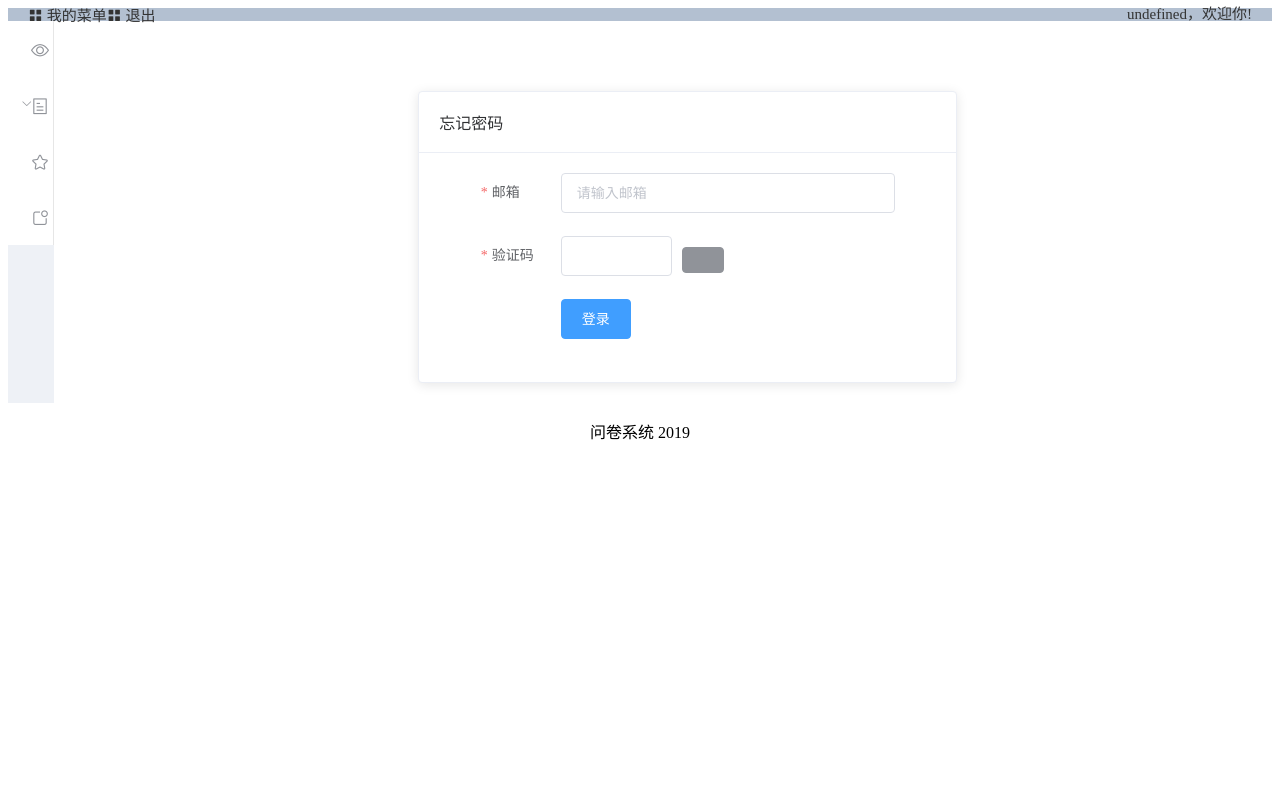
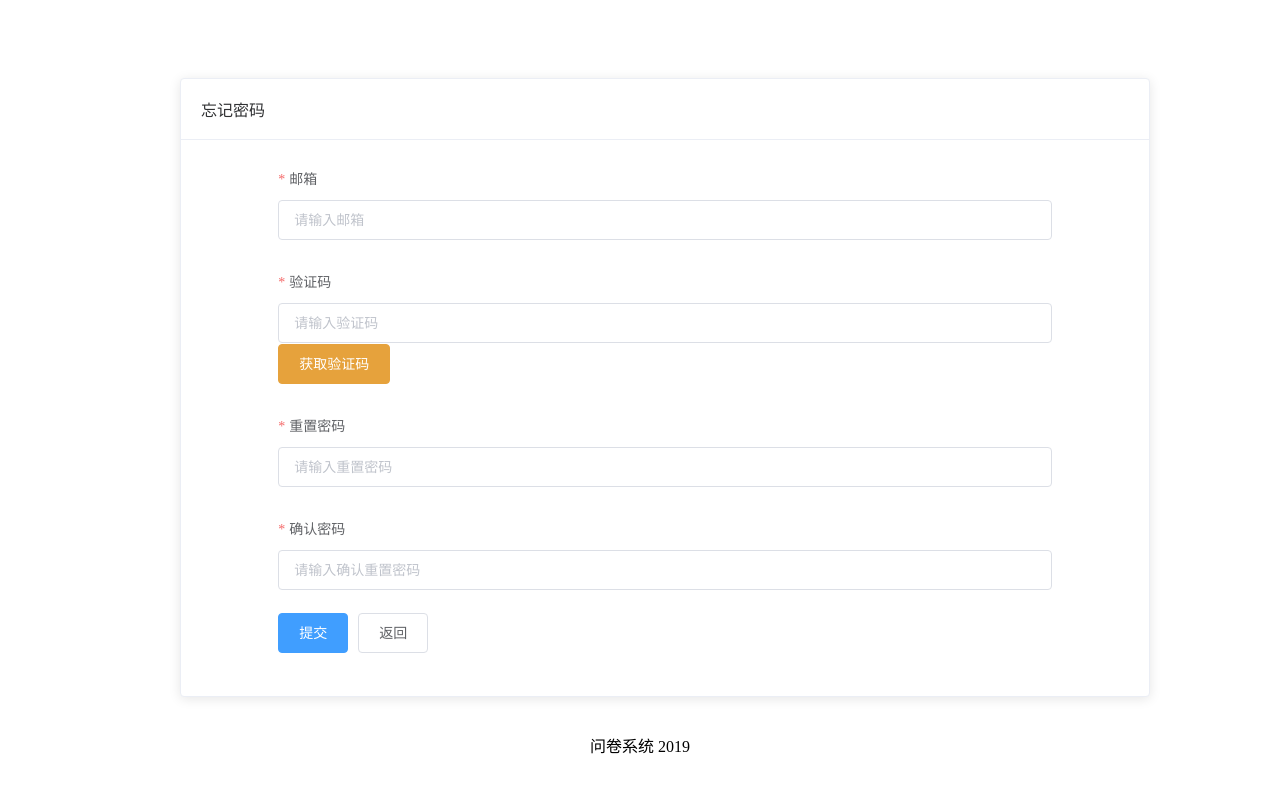
Before and after one commit to BloodBlue/Weekday, a Vue app in the folder frontend/: page /#/mailpsw in a window 1280 px wide. Shown: the top 792 px of the page. Built offline with nearby package versions, Linux system fonts and the light colour scheme.

Commit message:
完善忘记密码页面

```diff
--- a/frontend/src/App.vue
+++ b/frontend/src/App.vue
@@ -69,7 +69,7 @@ export default {
     '$route' () {
       console.log(this.$route.name)
       // 不等于登录页面的时候为true
-      if (this.$route.name === 'Login' || this.$route.name === 'Register') { this.show = false }
+      if (this.$route.name === 'Login' || this.$route.name === 'Register' || this.$route.name === 'Mailpsw') { this.show = false }
       if (this.$route.name === 'frequency' || this.$route.name === 'Question' || this.$route.name === 'Monday' || this.$route.name === 'Home') { this.show = true }
     }
   },
--- a/frontend/src/views/Home.vue
+++ b/frontend/src/views/Home.vue
@@ -252,6 +252,7 @@ f > :first-child{
 }
 .bodyhome{
 }
+
 .close{
   margin-right 10px
 }
--- a/frontend/src/views/Login.vue
+++ b/frontend/src/views/Login.vue
@@ -1,7 +1,7 @@
 <template>
   <div class="backgrounddiv">
     <el-row type="flex" justify="center">
-      <el-col :span="16">
+      <el-col :span="20">
         <h2 style="text-align: center; font-size: 0.7rem; color: #F45B4B">大学生体力活动调研平台</h2>
         <el-card id="login-card">
           <div slot="header" class="clearfix">
--- a/frontend/src/views/Mailpsw.vue
+++ b/frontend/src/views/Mailpsw.vue
@@ -1,7 +1,7 @@
 <template>
   <div>
     <el-row type="flex" justify="center">
-      <el-col :span="12">
+      <el-col :span="20">
         <el-card id="login-card">
           <div slot="header" class="clearfix">
             <span>忘记密码</span>
@@ -9,21 +9,25 @@
           <div>
             <el-row type="flex" justify="center">
               <el-col :span="20">
-                <el-form label-position="left" label-width="80px" :model="loginForm" :rules="rules" ref="loginForm">
+                <el-form label-position="left" :model="loginForm" :rules="rules" ref="loginForm">
                   <el-form-item label="邮箱" prop="mailname">
                     <el-input placeholder="请输入邮箱" v-model="loginForm.mailname" ></el-input>
                   </el-form-item>
+                  <el-row>
                   <el-form-item label="验证码" prop="mailpassword" >
-                    <el-col :span="8">
-                      <el-input type="password" v-model="loginForm.mailpassword" ></el-input>
-                    </el-col>
-                    <el-col :span="15">
-                      <el-button v-show="show" type="primary" @click="getpsw" >获取验证码</el-button>
-                      <el-button v-show="!show" type="info" @click="getpsw" >{{timecount}}</el-button>
-                    </el-col>
+                      <el-input placeholder="请输入验证码" v-model="loginForm.mailpassword" ></el-input>
+                      <el-button type="warning" @click="getsecode()">获取验证码</el-button>
+                  </el-form-item>
+                  </el-row>
+                  <el-form-item label="重置密码" prop="resetpsw">
+                    <el-input type="password" placeholder="请输入重置密码" v-model="loginForm.resetpsw" ></el-input>
+                  </el-form-item>
+                  <el-form-item label="确认密码" prop="resetpsw">
+                    <el-input type="password" placeholder="请输入确认重置密码" v-model="loginForm.resetpsw2" ></el-input>
                   </el-form-item>
                   <el-form-item>
-                    <el-button type="primary"  @click="submit" >登录</el-button>
+                    <el-button type="primary"  @click="submit" >提交</el-button>
+                    <el-button type="password" @click="to('/login')" >返回</el-button>
                   </el-form-item>
                 </el-form>
               </el-col>
@@ -39,18 +43,60 @@
 export default {
   name: 'Login',
   data () {
+    let passCheck = (rule, value, callback) => {
+      if (value === '') {
+        return callback(new Error('请输入重置密码'))
+      } else if (value.toString().length < 8) {
+        return callback(new Error('密码不得少于8位'))
+      } else if (value.toString().length > 20) {
+        return callback(new Error('密码不得多于20位'))
+      } else {
+        callback()
+      }
+    }
+    var validatePass2 = (rule, value, callback) => {
+      if (value === '') {
+        callback(new Error('请再次输入确认密码'))
+      } else if (value.toString().length < 8) {
+        return callback(new Error('密码不得少于8位'))
+      } else if (value.toString().length > 20) {
+        return callback(new Error('密码不得多于20位'))
+      } else if (value !== this.regForm.passWord) {
+        callback(new Error('两次输入密码不一致!'))
+      } else {
+        callback()
+      }
+    }
+    let emailCheck = (rule, value, callback) => {
+      var regEmail = /^[A-Za-z0-9\u4e00-\u9fa5]+@[a-zA-Z0-9_-]+(\.[a-zA-Z0-9_-]+)+$/
+      if (value === '') {
+        return callback(new Error('邮箱是必须的'))
+      } else if (!regEmail.test(value)) {
+        return callback(new Error('邮箱格式有误！'))
+      } else {
+        callback()
+      }
+    }
     return {
       loginForm: {
         mailname: '',
-        mailpassword: ''
+        mailpassword: '',
+        resetpsw: '',
+        resetpsw2: ''
       },
       isload: false,
       rules: {
-        mailname: [
-          { required: true, message: '请输入邮箱' }
-        ],
         mailpassword: [
           { required: true, message: '请输入验证码' }
+        ],
+        resetpsw: [
+          { required: true, validator: passCheck, trigger: 'blur' }
+        ],
+        resetpsw2: [
+          { required: true, validator: validatePass2, trigger: 'blur' }
+        ],
+        mailname: [
+          { required: true, validator: emailCheck, trigger: 'change' }
         ]
       }
     }
@@ -63,40 +109,44 @@ export default {
       if (this.loginForm.mailname === '') {
         return this.$message.error('邮箱不能为空！请输入完整信息！')
       }
-      this.isload = true
+    },
+    getsecode () {
+      var params = new URLSearchParams()
+      params.append('email', this.loginForm.mailname)
+      console.log(this.loginForm.mailname)
+      this.$ajax.post('users/reset', params, {headers: {'Content-Type': 'application/x-www-form-urlencoded', 'Accept': 'application/json'}}
+      ).then((response) => {
+        if (response.data.status === 200) {
+          console.log(response.data.msg)
+          alert('验证码发送成功！')
+        }
+      })
     },
     submit: function () {
       var params = new URLSearchParams()
-      params.append('mail', this.loginForm.username)
-      params.append('mailpassword', this.loginForm.password)
+      params.append('email', this.loginForm.mailname)
+      params.append('password', this.$md5(this.loginForm.resetpsw))
+      params.append('code', this.loginForm.mailpassword)
       this.$ajax({
-        method: 'post',
-        url: 'http://106.14.140.30:5000/login',
+        method: 'put',
+        url: 'users/reset',
         data: params,
         dataType: 'jsonp',
         headers: {
-          'Content-Type': 'application/x-www-form-urlencoded'
+          'Content-Type': 'application/x-www-form-urlencoded',
+          'Accept': 'application/json'
         }
       })
         .then(function (response) {
           console.log(response)
-          console.log(response.data)
-          console.log(response.data.data)
           console.log(response.data.msg)
-          if (this.response.data.status === 1) { // 登录成功的页面
-            this.$message({
-              message: '恭喜你，登录成功',
-              type: 'success'
-            })
-            this.methods.to('/')// 需要商量一下跳转到那一个页面
+          if (response.data.status === 200) { // 登录成功的页面
+            alert('恭喜你，密码修改成功')
+            this.$router.push('/login')// 需要商量一下跳转到那一个页面
           }
-          if (this.status_login === 2) { // 账户和密码输入错误的页面
-            this.$message({
-              message: '用户名或密码错误，请重新输入！',
-              type: 'warning'
-            })
-            this.loginForm.username = ''
-            this.loginForm.password = ''
+          if (response.data.status === 400) { // 账户和密码输入错误的页面
+            alert('邮箱或验证码错误，请重新输入！')
+            this.loginForm.mailpassword = ''
           }
         })
         .catch(function (error) {
--- a/frontend/src/views/Register.vue
+++ b/frontend/src/views/Register.vue
@@ -1,7 +1,7 @@
 <template>
 <div>
   <el-row type="flex" justify="center">
-    <el-col :span="12">
+    <el-col :span="20">
       <el-card id="login-card">
         <div slot="header" class="clearfix">
           <span>新用户注册</span>
```
